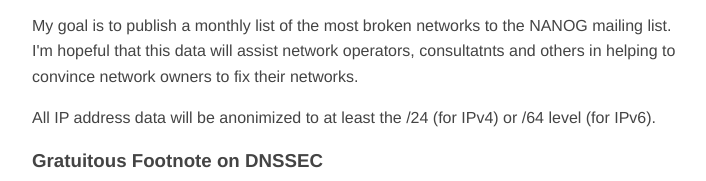
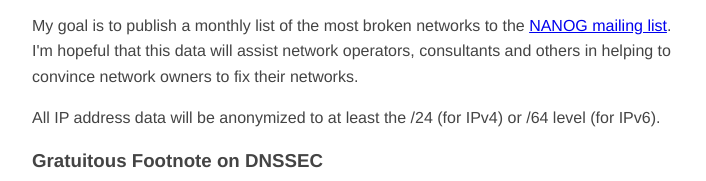
Before and after one commit to colmmacc/neverssl.com, a plain HTML site: page changes.html in a window 1280 px wide. Shown: the part 2368-2549 px from the top of the page, without its empty margins (283-989 px from the left). Drawn offline with Linux system fonts and the light colour scheme.

Commit message:
Update changes.html
Add link to "NANOG mailing list" in changes.html and
fix typos consultatnts -> consultants, anonimized -> anonymized.

```diff
--- a/changes.html
+++ b/changes.html
@@ -147,11 +147,11 @@
     service.</p>
 
     <p>My goal is to publish a monthly list of the most broken networks
-    to the NANOG mailing list. I'm hopeful that this data will assist network
-    operators, consultatnts and others in helping to convince network owners
-    to fix their networks.</p>
+    to the <a href="https://nanog.org/list">NANOG mailing list</a>. I'm hopeful
+    that this data will assist network operators, consultants and others in
+    helping to convince network owners to fix their networks.</p>
 
-    <p>All IP address data will be anonimized to at least the /24 (for IPv4)
+    <p>All IP address data will be anonymized to at least the /24 (for IPv4)
     or /64 level (for IPv6).</p>
 
     <a name="dnssec"/>
```
